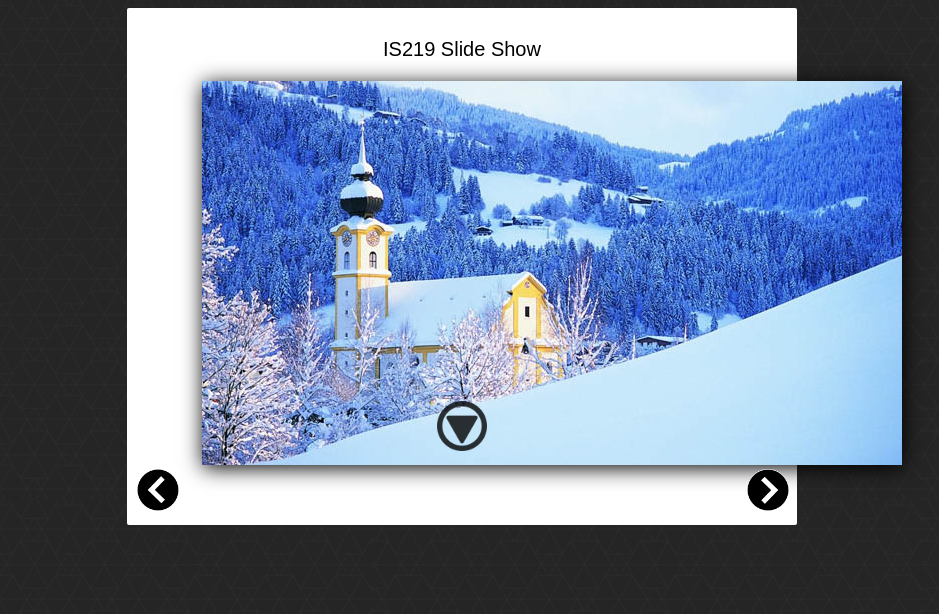
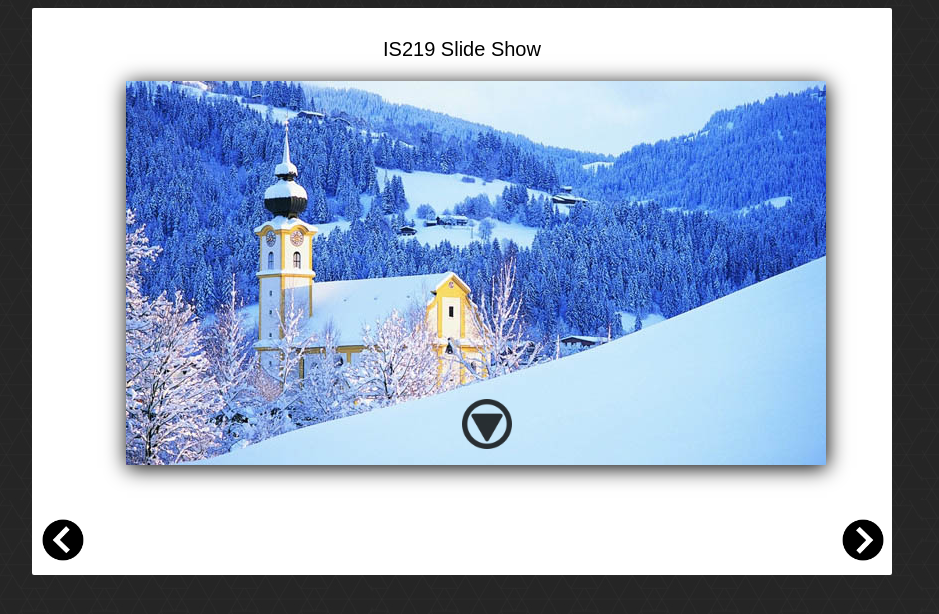
Before and after one commit to rkonopko/is219s17konopko-p2, a PHP site: page /index.html in a window 1280 px wide. Shown: the top 614 px of the page, without its empty margins (178-1117 px from the left). Run offline with PHP 8.4, Linux system fonts and the light colour scheme; grey boxes labelled with a size stand in for pictures from a placeholder-image service; some libraries are stand-ins or nearby versions.

Commit message:
Css edits
Scaled white background and improved detail arrow position.

```diff
--- a/css/style.css
+++ b/css/style.css
@@ -7,7 +7,7 @@ body {
 #photoBooth {
 	margin-top: .2em;
 	padding: 10px;
-	width: 650px;
+	width: 840px;
 	margin-left: auto;
 	margin-right: auto;
 	background-color: white;
@@ -27,11 +27,12 @@ body {
 .moreIndicator {
 	height: 50px;
 	width: 50px;
-	position: absolute;
+	position: relative;
 	z-index: 3;
 	opacity: .8;
-	top: 320px;
-	left: 300px;
+    bottom:70px;
+	left:50%;
+	vertical-align:bottom;
 	-webkit-transform: rotate(90deg);
 }
 
@@ -62,7 +63,7 @@ body {
 	height: 42px;
 	width: 42px;
 	position: relative;
-	left: 610px;
+	left: 800px;
 }
 
 #nextPhoto:hover {
```
